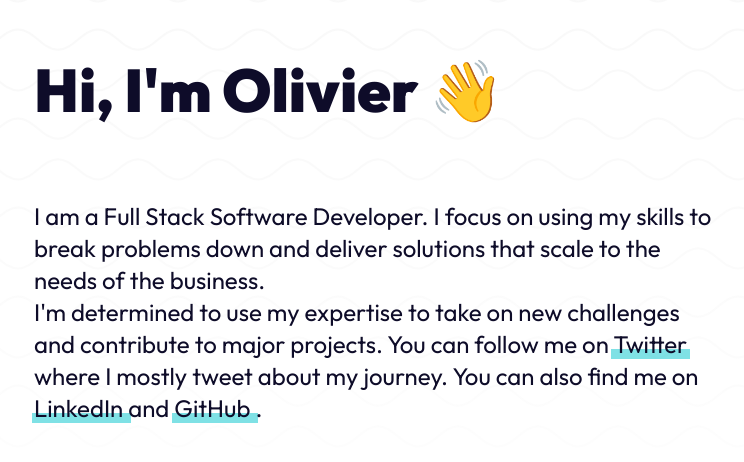
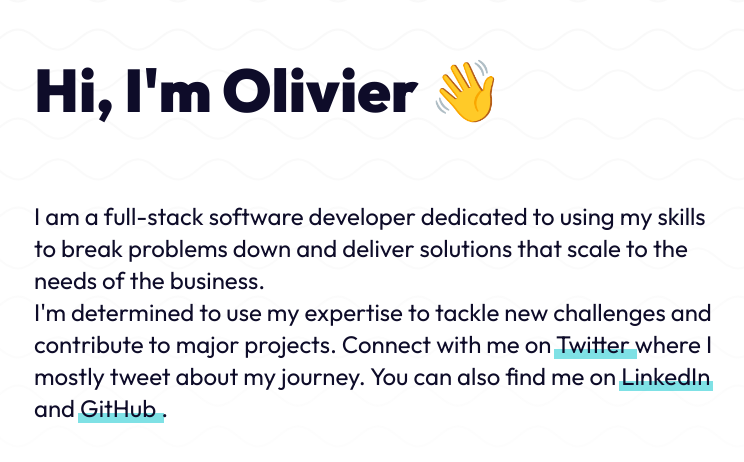
Before and after one commit to olivsinz/olivierzinsou.com, a Vue app: page / in a window 1280 px wide. Shown: the part 158-620 px from the top of the page, without its empty margins (262-1006 px from the left). Built offline with nearby package versions, Linux system fonts and the light colour scheme.

Commit message:
Update Index.vue

```diff
--- a/src/components/Index.vue
+++ b/src/components/Index.vue
@@ -7,12 +7,10 @@
 
       <div class="text-xl sm:text-2xl mt-12 sm:mt-20">
         <p>
-          I am a Full Stack Software Developer. I focus on using my skills to
-          break problems down and deliver solutions that scale to the needs of
-          the business.
+          I am a full-stack software developer dedicated to using my skills to break problems down and deliver solutions that scale to the needs of the business.
         </p>
         <p>
-          I'm determined to use my expertise to take on new challenges and contribute to major projects. You can follow me on
+          I'm determined to use my expertise to tackle new challenges and contribute to major projects. Connect with me on
           <a
             href="https://twitter.com/zinsouoliviers"
             target="_blank"
```
